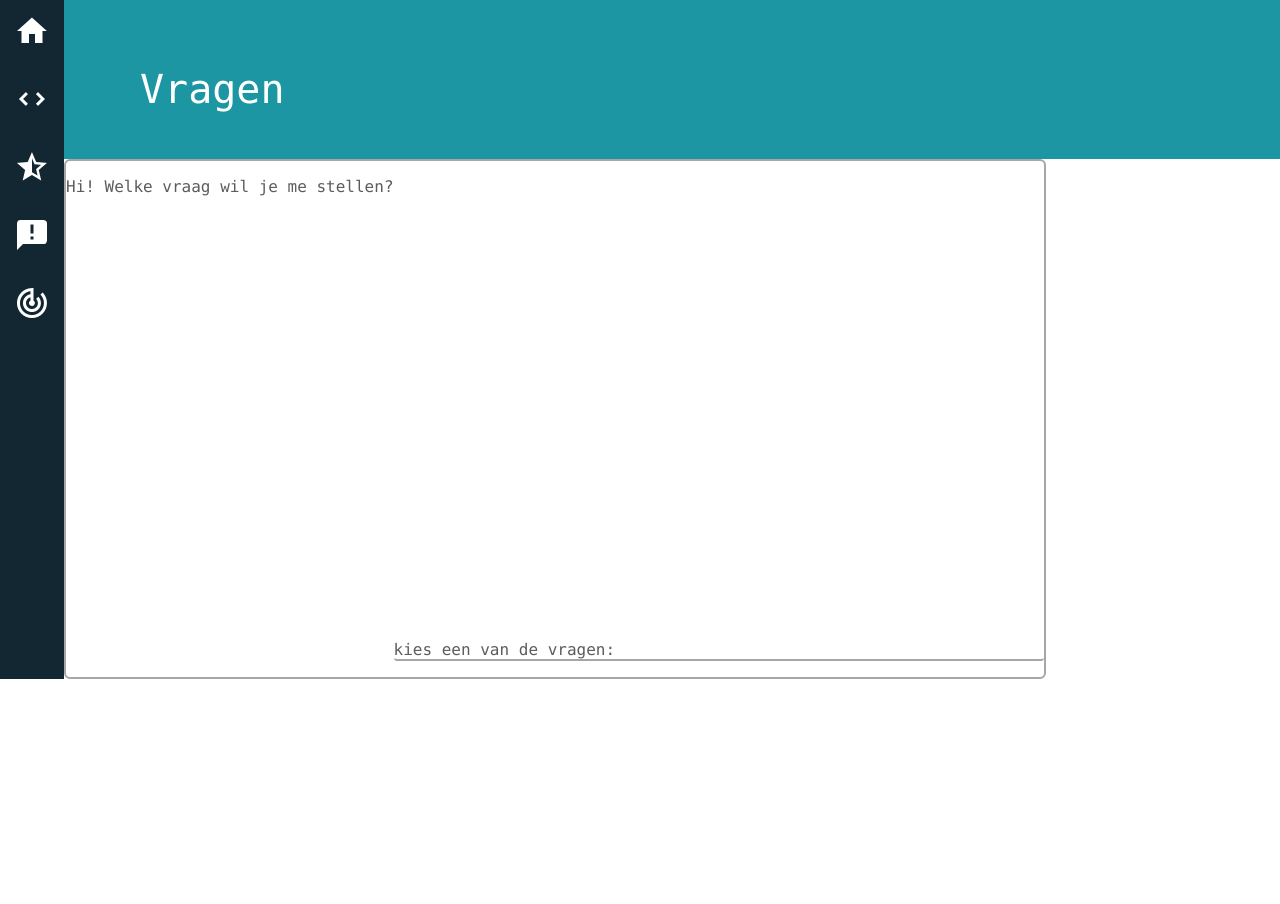
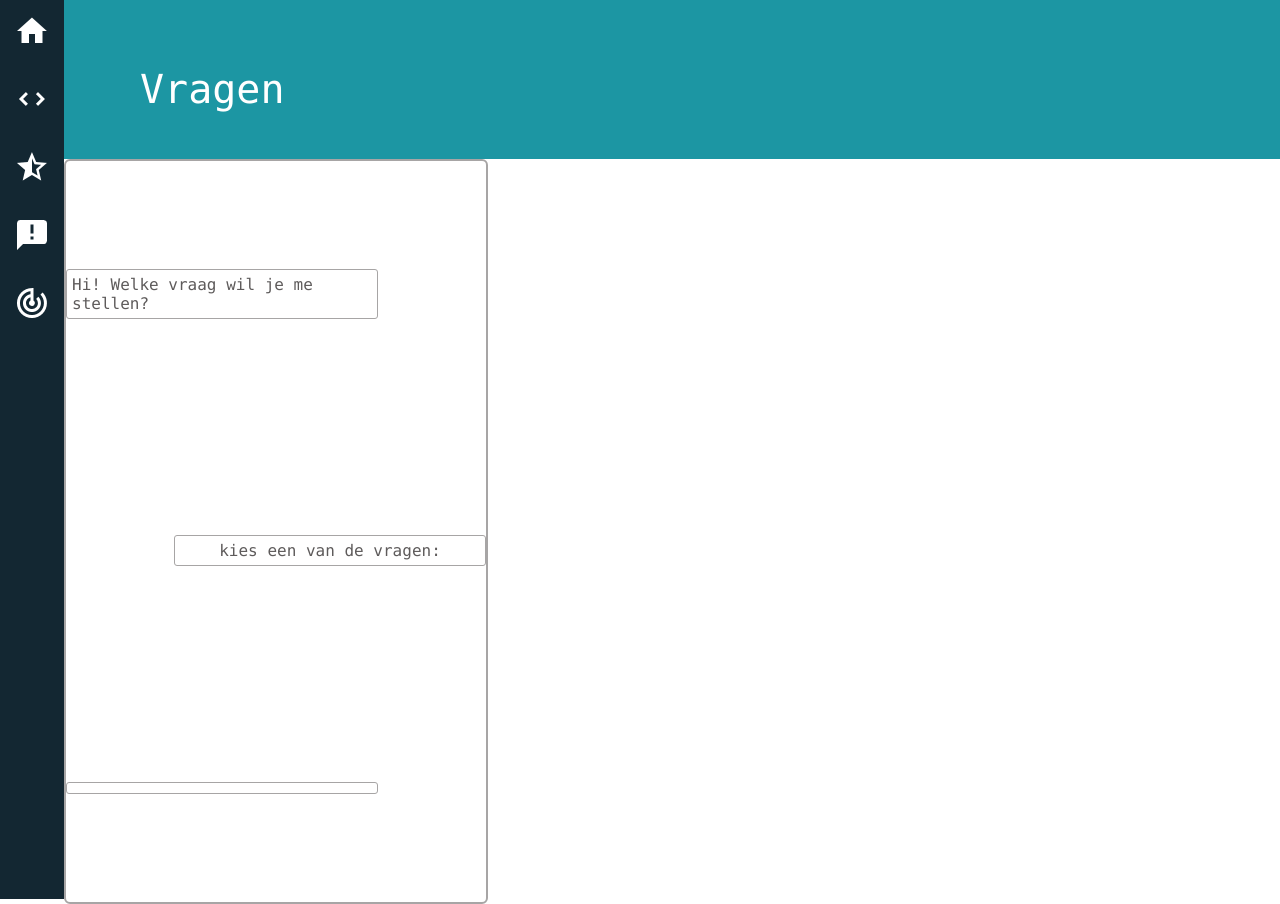
Before and after one commit to LyxurD4/scrollDoorPresentatie, a PHP site: page / in a window 1280 px wide. Shown: the part 74-978 px from the top of the page. Before the commit the page ends 753 px from the top, so only its background shows below. Run offline with PHP 8.4, Linux system fonts and the light colour scheme.

Commit message:
Add files via upload

```diff
--- a/style.css
+++ b/style.css
@@ -73,7 +73,7 @@ body{
 
 .leftside{
     background-color: #132732;
-    width:64px; height: 680px;
+    width:64px; height: 900px;
 }
 .icon-side{
     padding-top:14px;
@@ -97,45 +97,49 @@ body{
 
 /*question form*/
 .form{
+    flex-direction: column;
     display: flex;
     margin-left: 64px;
     border: 2px solid rgb(167, 165, 165);
     border-radius: 6px;
-    height: 516px;
+    height: auto;
     width: fit-content;
     color: rgb(94, 91, 91);
     font-family: IBM Plex Mono,Menlo,DejaVu Sans Mono,Bitstream Vera Sans Mono,Courier,"monospace";
 }
-.question{
+.welcomeMessage{
     display: flex;
-    align-self: flex-end;
-    height: fit-content;
-    width: 650px;
-    border-radius: 3px;
-    border-bottom: rgb(167, 165, 165) 2px solid;
-    font-family: IBM Plex Mono,Menlo,DejaVu Sans Mono,Bitstream Vera Sans Mono,Courier,"monospace";
-    color: rgb(94, 91, 91);
-}
-#sumbit{
-    display: flex;
-    font-family: IBM Plex Mono,Menlo,DejaVu Sans Mono,Bitstream Vera Sans Mono,Courier,"monospace";
-    border-bottom: rgb(167, 165, 165) 2px solid;
-    border-radius: 2px;
-    align-self: flex-end;
-    height: fit-content;
-    width: 50px;
-    color: rgb(94, 91, 91);
-}
-.tryOut{
-    display: flex;
-    align-self: flex-start;
     width:300px;
-    flex-wrap: wrap;
     height: auto;
-    margin:  6px;
+    margin-top:  108px;
+    margin-bottom: 108px;
+    margin-right: 108px;
     padding: 5px;
     border: 1px rgb(167, 165, 165) solid;
     border-radius: 3px;
     justify-content: space-around;
-
 }
+.question{
+  display: flex;
+  width:300px;
+  height: auto;
+  margin-top:  108px;
+  margin-bottom: 108px;
+  margin-left: 108px;
+  padding: 5px;
+  border: 1px rgb(167, 165, 165) solid;
+  border-radius: 3px;
+  justify-content: space-around;
+}
+.anwser{
+  display: flex;
+  width:300px;
+  height: auto;
+  margin-top:  108px;
+  margin-bottom: 108px;
+  margin-right: 108px;
+  padding: 5px;
+  border: 1px rgb(167, 165, 165) solid;
+  border-radius: 3px;
+  justify-content: space-around;
+}
```
